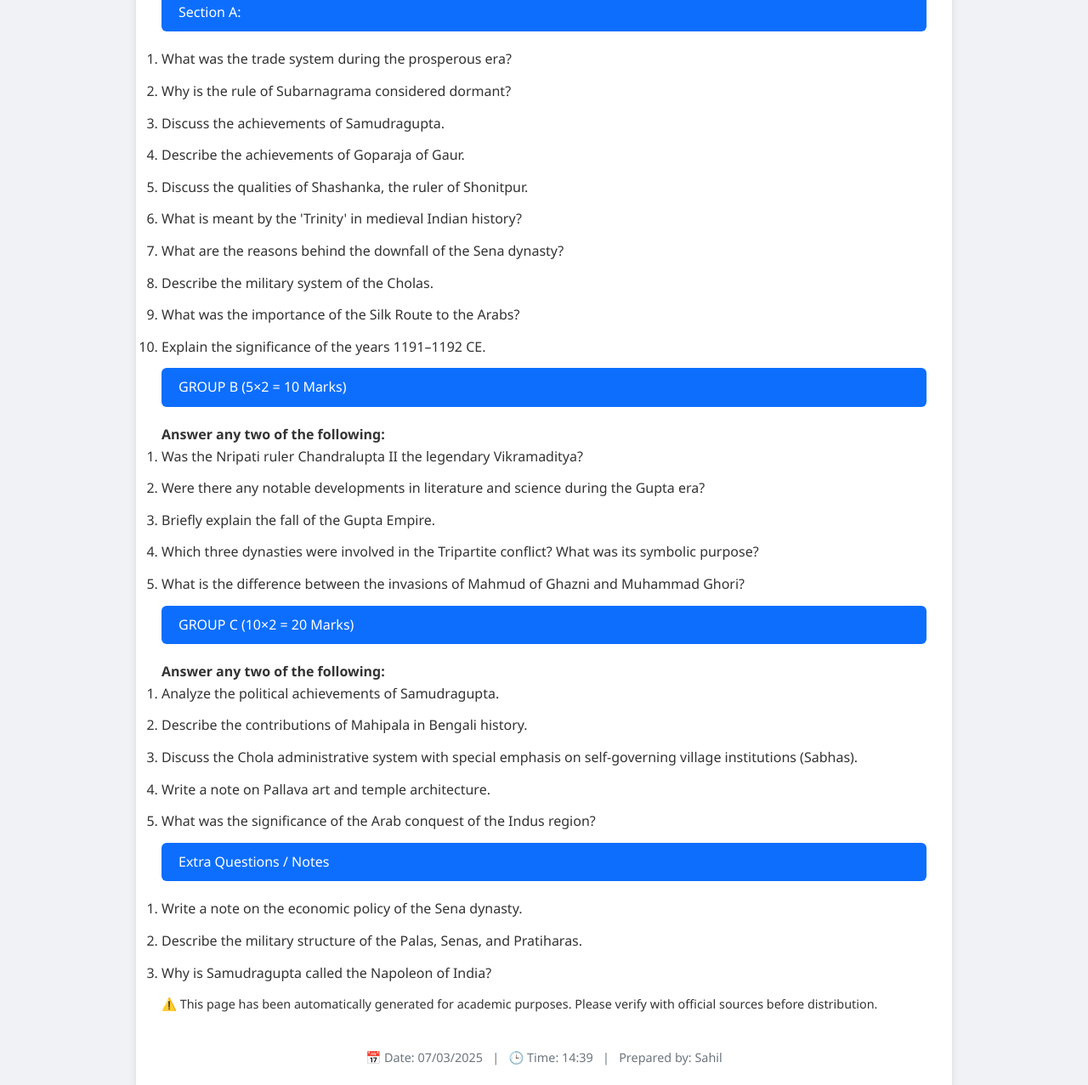
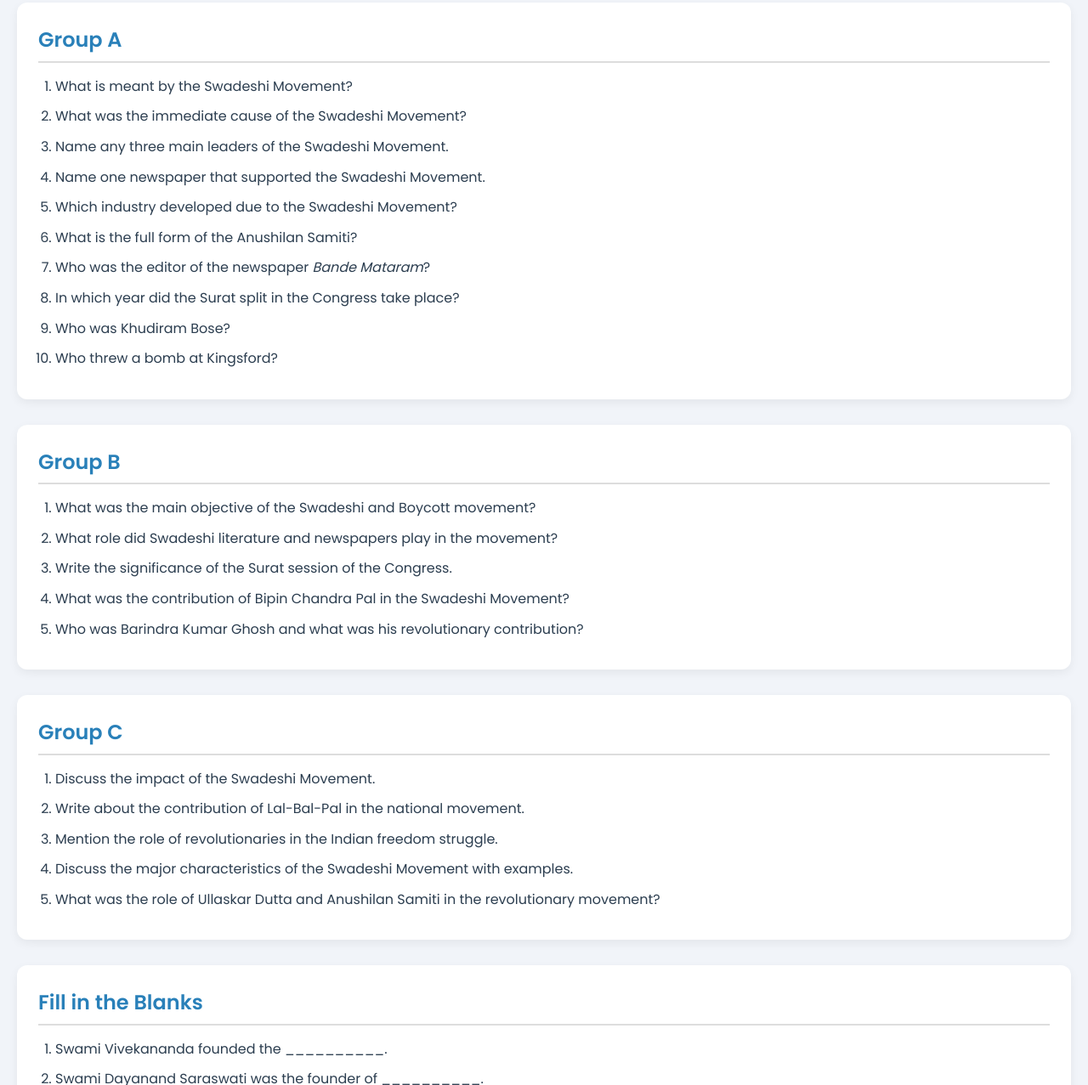
Before and after one commit to SahilCodeLab/Calculator, a plain HTML site: page index.html in a window 1280 px wide. Shown: the part 769-2046 px from the top of the page at 85% size. Drawn offline with Linux system fonts and the light colour scheme.

Commit message:
Update index.html

```diff
--- a/index.html
+++ b/index.html
@@ -1,6 +1,7 @@
 <!DOCTYPE html>
 <html lang="en">
 <head>
+ <link href="https://fonts.googleapis.com/css2?family=Poppins:wght@400;600&display=swap" rel="stylesheet"/>
   <link href="https://cdnjs.cloudflare.com/ajax/libs/font-awesome/5.15.4/css/all.min.css" rel="stylesheet">
     <meta charset="UTF-8">
     <meta name="viewport" content="width=device-width, initial-scale=1.0">
@@ -464,67 +465,131 @@ footer {
   <script async="async" data-cfasync="false" src="//pl26561825.profitableratecpm.com/21d587ca1c668d62a247c3dfa52eaca1/invoke.js"></script>
 <div id="container-21d587ca1c668d62a247c3dfa52eaca1"></div>
 
-
-  <div class="paper-container">
-    <h1 class="text-center mb-1">History Sem-II</h1>
-    <h5 class="text-center text-secondary mb-4">Session: 2023 | History:HISCOR02T </h5>
-
-    <!-- Section A -->
-    <div class="section-title">Section A:</div>
-    <ol class="question-list">
-      <li>What was the trade system during the prosperous era?</li>
-      <li>Why is the rule of Subarnagrama considered dormant?</li>
-      <li>Discuss the achievements of Samudragupta.</li>
-      <li>Describe the achievements of Goparaja of Gaur.</li>
-      <li>Discuss the qualities of Shashanka, the ruler of Shonitpur.</li>
-      <li>What is meant by the 'Trinity' in medieval Indian history?</li>
-      <li>What are the reasons behind the downfall of the Sena dynasty?</li>
-      <li>Describe the military system of the Cholas.</li>
-      <li>What was the importance of the Silk Route to the Arabs?</li>
-      <li>Explain the significance of the years 1191–1192 CE.</li>
-    </ol>
-
 <script type='text/javascript' src='//pl26561790.profitableratecpm.com/d8/c6/b0/d8c6b06adaf01548e7d1df8337e3954d.js'></script>
 
-    <!-- Group B -->
-    <div class="section-title">GROUP B (5×2 = 10 Marks)</div>
-    <p><strong>Answer any two of the following:</strong></p>
-    <ol class="question-list" type="1">
-      <li>Was the Nripati ruler Chandralupta II the legendary Vikramaditya?</li>
-      <li>Were there any notable developments in literature and science during the Gupta era?</li>
-      <li>Briefly explain the fall of the Gupta Empire.</li>
-      <li>Which three dynasties were involved in the Tripartite conflict? What was its symbolic purpose?</li>
-      <li>What is the difference between the invasions of Mahmud of Ghazni and Muhammad Ghori?</li>
+
+
+  <style>
+    * {
+      margin: 0;
+      padding: 0;
+      box-sizing: border-box;
+    }
+
+    body {
+      font-family: 'Poppins', sans-serif;
+      background: #f1f4f9;
+      color: #2c3e50;
+      padding: 40px 20px;
+      line-height: 1.6;
+    }
+
+    h1 {
+      text-align: center;
+      font-size: 2.5rem;
+      margin-bottom: 30px;
+      color: #e74c3c;
+    }
+
+    .group {
+      background: #fff;
+      border-radius: 12px;
+      padding: 25px;
+      margin-bottom: 30px;
+      box-shadow: 0 4px 12px rgba(0,0,0,0.06);
+    }
+
+    .group h2 {
+      margin-bottom: 15px;
+      font-size: 1.5rem;
+      color: #2980b9;
+      border-bottom: 2px solid #ddd;
+      padding-bottom: 5px;
+    }
+
+    ol {
+      padding-left: 20px;
+    }
+
+    li {
+      margin-bottom: 10px;
+    }
+
+    .group:nth-child(2) h2 { color: #8e44ad; }
+    .group:nth-child(3) h2 { color: #27ae60; }
+    .group:nth-child(4) h2 { color: #d35400; }
+
+    @media screen and (max-width: 768px) {
+      body {
+        padding: 20px 10px;
+      }
+
+      h1 {
+        font-size: 2rem;
+      }
+    }
+  </style>
+</head>
+<body>
+
+  <h1>📘 History Questions – 2023</h1>
+
+  <!-- GROUP A -->
+  <div class="group">
+    <h2>Group A</h2>
+    <ol>
+      <li>What is meant by the Swadeshi Movement?</li>
+      <li>What was the immediate cause of the Swadeshi Movement?</li>
+      <li>Name any three main leaders of the Swadeshi Movement.</li>
+      <li>Name one newspaper that supported the Swadeshi Movement.</li>
+      <li>Which industry developed due to the Swadeshi Movement?</li>
+      <li>What is the full form of the Anushilan Samiti?</li>
+      <li>Who was the editor of the newspaper <em>Bande Mataram</em>?</li>
+      <li>In which year did the Surat split in the Congress take place?</li>
+      <li>Who was Khudiram Bose?</li>
+      <li>Who threw a bomb at Kingsford?</li>
     </ol>
-
-    <!-- Group C -->
-    <div class="section-title">GROUP C (10×2 = 20 Marks)</div>
-    <p><strong>Answer any two of the following:</strong></p>
-    <ol class="question-list" type="1">
-      <li>Analyze the political achievements of Samudragupta.</li>
-      <li>Describe the contributions of Mahipala in Bengali history.</li>
-      <li>Discuss the Chola administrative system with special emphasis on self-governing village institutions (Sabhas).</li>
-      <li>Write a note on Pallava art and temple architecture.</li>
-      <li>What was the significance of the Arab conquest of the Indus region?</li>
-    </ol>
-
-    <!-- Extra Notes -->
-    <div class="section-title">Extra Questions / Notes</div>
-    <ol class="question-list">
-      <li>Write a note on the economic policy of the Sena dynasty.</li>
-      <li>Describe the military structure of the Palas, Senas, and Pratiharas.</li>
-      <li>Why is Samudragupta called the Napoleon of India?</li>
-    </ol>
-
-<p class="text-center text-muted mt-4" style="font-size: 0.9rem;">
-  ⚠️ This page has been automatically generated for academic purposes. Please verify with official sources before distribution.
-</p>
-    <!-- Footer -->
-    <div class="footer">
-      📅 Date: 07/03/2025 &nbsp; | &nbsp; 🕒 Time: 14:39 &nbsp; | &nbsp; Prepared by: Sahil
-    </div>
   </div>
 
+  <!-- GROUP B -->
+  <div class="group">
+    <h2>Group B</h2>
+    <ol>
+      <li>What was the main objective of the Swadeshi and Boycott movement?</li>
+      <li>What role did Swadeshi literature and newspapers play in the movement?</li>
+      <li>Write the significance of the Surat session of the Congress.</li>
+      <li>What was the contribution of Bipin Chandra Pal in the Swadeshi Movement?</li>
+      <li>Who was Barindra Kumar Ghosh and what was his revolutionary contribution?</li>
+    </ol>
+  </div>
+
+  <!-- GROUP C -->
+  <div class="group">
+    <h2>Group C</h2>
+    <ol>
+      <li>Discuss the impact of the Swadeshi Movement.</li>
+      <li>Write about the contribution of Lal-Bal-Pal in the national movement.</li>
+      <li>Mention the role of revolutionaries in the Indian freedom struggle.</li>
+      <li>Discuss the major characteristics of the Swadeshi Movement with examples.</li>
+      <li>What was the role of Ullaskar Dutta and Anushilan Samiti in the revolutionary movement?</li>
+    </ol>
+  </div>
+
+  <!-- Fill in the blanks -->
+  <div class="group">
+    <h2>Fill in the Blanks</h2>
+    <ol>
+      <li>Swami Vivekananda founded the __________.</li>
+      <li>Swami Dayanand Saraswati was the founder of __________.</li>
+      <li>The founder of Brahmo Samaj was __________.</li>
+      <li>The Vernacular Press Act was introduced by __________.</li>
+      <li>The Partition of Bengal took place in __________.</li>
+      <li>The first session of Indian National Congress was held in __________ (year) at __________ (city).</li>
+      <li>The first President of Indian National Congress was __________.</li>
+      <li>The newspaper <em>Kesari</em> was started by __________.</li>
+      <li>The Non-Cooperation Movement began in the year __________.</li>
+    </ol>
+  </div>
 
 </body>
-  </html>
+</html>
```
